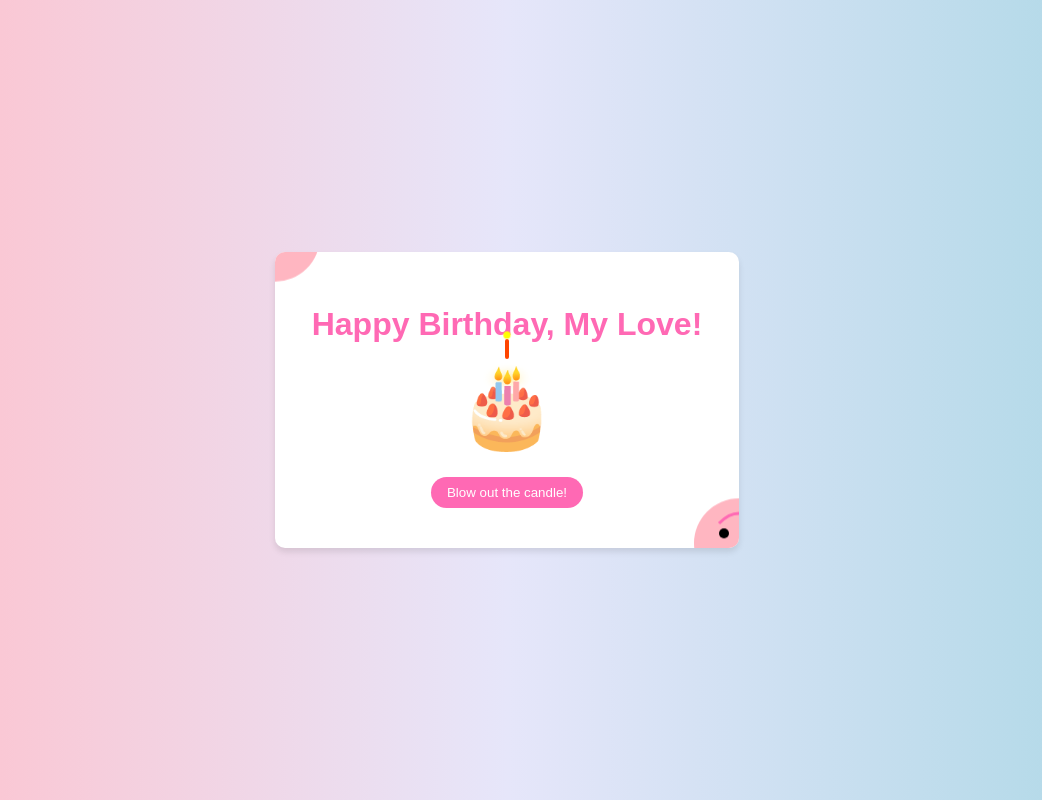
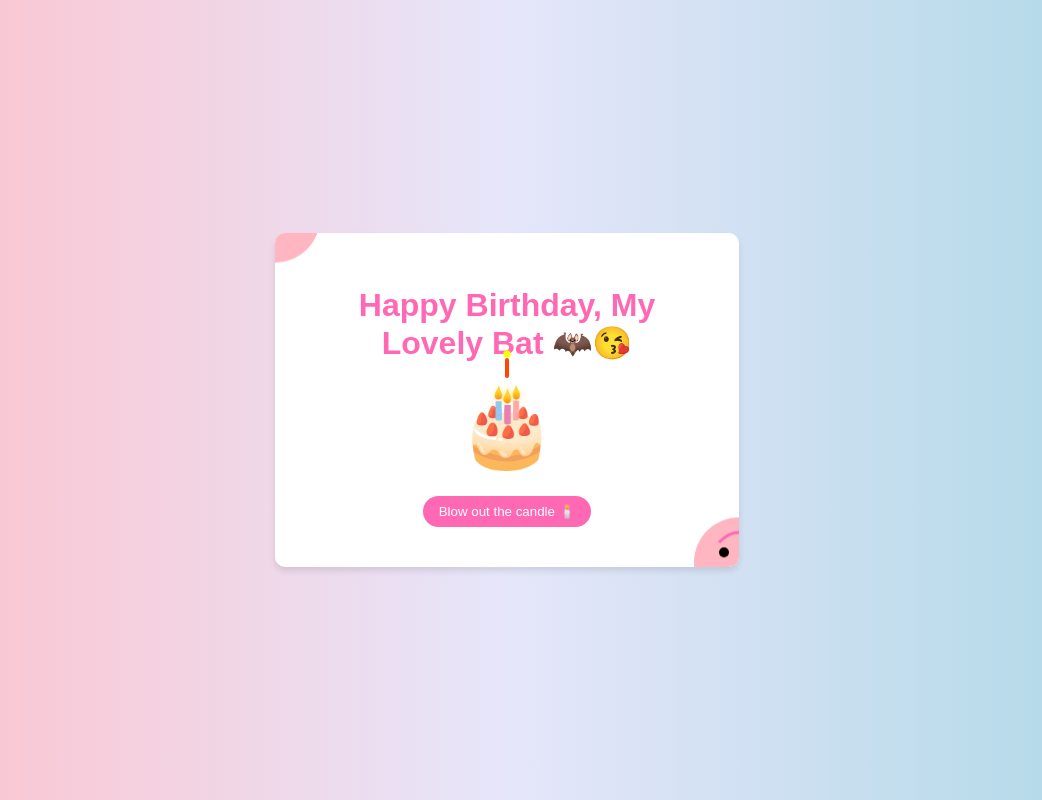
Before and after one commit to ayushkssk/birthdaywishp, a plain HTML site: page index.html in a window 1280 px wide. Shown: the whole page, without its empty margins (133-1175 px from the left). Drawn offline with nearby package versions, Linux system fonts and the light colour scheme.

Commit message:
Update index.html

```diff
--- a/index.html
+++ b/index.html
@@ -185,14 +185,14 @@
             <path d="M 40 60 Q 50 70 60 60" stroke="#000" stroke-width="3" fill="none"/>
             <path d="M 30 30 Q 50 10 70 30" stroke="#FF69B4" stroke-width="3" fill="none"/>
         </svg>
-        <h1>Happy Birthday, My Love!</h1>
+        <h1>Happy Birthday, My Lovely Bat 🦇😘</h1>
         <div class="cake">
             🎂
             <div class="candle">
                 <div class="flame"></div>
             </div>
         </div>
-        <button id="blowButton">Blow out the candle!</button>
+        <button id="blowButton">Blow out the candle 🕯️</button>
         <div id="message" class="message">
             <p>
               "My dear little devil 😈,
```
